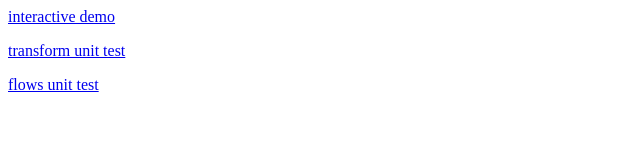
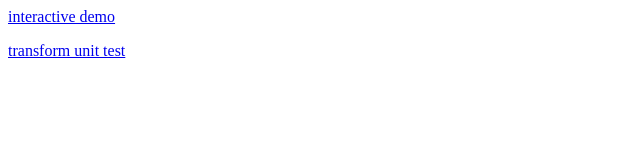
Before and after one commit to Sage/streamlinejs, a website: page dev.html in a window 1280 px wide. Shown: the whole page, without its empty margins (0-640 px from the left). Drawn offline with Linux system fonts and the light colour scheme.

Commit message:
removed broken link

```diff
--- a/dev.html
+++ b/dev.html
@@ -5,6 +5,5 @@
     <body>
     	<p><a href="examples/streamlineMe.html">interactive demo</a></p>
     	<p><a href="test/transform-test.html">transform unit test</a></p>
-    	<p><a href="test/flows-test.html">flows unit test</a></p>
     </body>
 </html>
```
